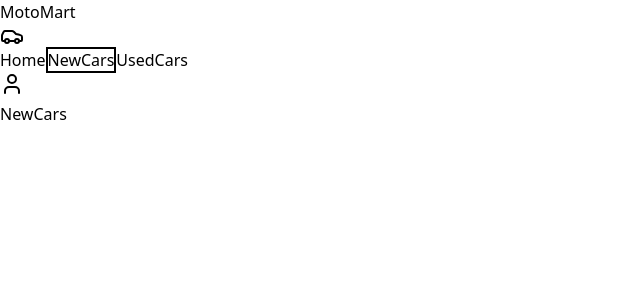
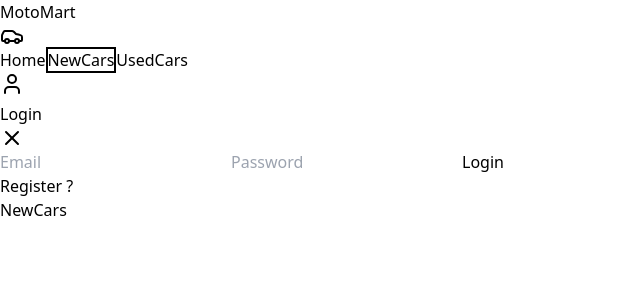
Before and after one commit to SiriSamala/CarStore-Project, a React (Vite) app in the folder Frontend/store-car/: page /newcars in a window 1280 px wide. Both pictures are taken after a click on the button 12 px from the left and 84 px from the top of the page. Shown: the top 300 px of the page, without its empty margins (0-640 px from the left). Built offline with nearby package versions, Linux system fonts and the light colour scheme.

Commit message:
Login and Register form added

```diff
--- a/Frontend/store-car/package.json
+++ b/Frontend/store-car/package.json
@@ -16,7 +16,8 @@
     "react-dom": "^18.3.1",
     "react-responsive-carousel": "^3.2.23",
     "react-router-dom": "^6.28.0",
-    "responsive-carousel": "^1.5.8"
+    "responsive-carousel": "^1.5.8",
+    "sonner": "^1.7.0"
   },
   "devDependencies": {
     "@eslint/js": "^9.13.0",
--- a/Frontend/store-car/src/components/Navbar.jsx
+++ b/Frontend/store-car/src/components/Navbar.jsx
@@ -1,9 +1,17 @@
-import {Link, NavLink} from "react-router-dom"
-import {Car, User} from "lucide-react"
+import { Link, NavLink } from "react-router-dom"
+import { Car, User, X } from "lucide-react"
+import { useRef, useState } from "react"
+import { Login, Register } from "../api/api"
 import React from 'react'
+import { toast } from "sonner"
 
 const Navbar = () => {
-
+    const [showLogin, setShowLogin] = useState(false)
+    const [showRegister, setShowRegister] = useState(false)
+    const emailRef = useRef('')
+    const passwordRef = useRef('')
+    const nameRef = useRef('')
+    const phoneRef = useRef('')
     const Linksdata = [
         {
             title: 'Home',
@@ -18,6 +26,78 @@ const Navbar = () => {
             path: '/usedcars'
         }
     ]
+
+    const handleLogin = async (e) => {
+        e.preventDefault()
+        const credentials = {
+            email: emailRef.current.value,
+            password: passwordRef.current.value
+        }
+        try {
+            const response = await Login(credentials)
+            const data = await JSON.stringify(response.data)
+            if (response.status === 200) {
+                // const token = response.data.token
+                toast.success("Login success")
+                setShowLogin(false)
+                // storeToken(token)
+                // if (token) {
+                //     const role = getRole()
+                //     if (role === "ADMIN") {
+                //         //navigate to dashboard
+                //         navigate('/admin/dashboard')
+                //     } else if (role === "USER") {
+                //         //navigate to products
+                //         navigate('/products')
+                //     }
+                // }
+            } else {
+                console.log("Login Error" + data)
+            }
+
+        } catch (error) {
+            console.error(error)
+        }
+
+        console.log(credentials)
+    }
+
+    const handleRegister = async (e) => {
+        e.preventDefault()
+        const credentials = {
+            name: nameRef.current.value,
+            phone: phoneRef.current.value,
+            email: emailRef.current.value,
+            password: passwordRef.current.value
+
+        }
+        try {
+            const response = await Register(credentials)
+            const data = await JSON.stringify(response.data)
+            if (response.status === 200) {
+                console.log("Signup Success" + data)
+                setShowRegister(false)
+                setShowLogin(true)
+            } else {
+                console.log("Signup Error" + data)
+            }
+
+        } catch (error) {
+            console.error(error)
+        }
+
+        console.log(credentials)
+    }
+
+    const switchAuth = () => {
+        if (showLogin) {
+            setShowLogin(false)
+            setShowRegister(true)
+        } else if (showRegister) {
+            setShowLogin(true)
+            setShowRegister(false)
+        }
+    }
 
     return (
         <>
@@ -43,12 +123,61 @@ const Navbar = () => {
                         ))
                         }
                     </div>
-                    <button className="h-8 w-8 flex justify-center items-center border-2 rounded-full border-black hover:border-blue-700 hover:text-blue-700 ml-4 shadow-md ">
-                    <User  />
+                    <button className="h-8 w-8 flex justify-center items-center border-2 rounded-full border-black hover:border-blue-700 hover:text-blue-700 ml-4 shadow-md " onClick={() => { setShowLogin(!showLogin) }} >
+                        <User />
                     </button>
                 </div>
+            </div>
+            {showLogin && (
+                <div className="absolute top-0 left-0 z-50 h-screen w-screen flex justify-center items-center bg-black/40 ">
+                    <div className='h-[55%] w-1/3 flex flex-col justify-center items-center bg-white shadow-2xl rounded-md'>
+                        <div className='h-full w-full flex flex-col justify-center items-center text-lg font-semibold gap-3'>
+                            <div className="h-[10%] w-[80%] flex flex-row justify-center items-center">
+                                <h1 className='w-1/2 text-left text-xl my-6 font-bold text-cyan-500'>Login</h1>
+                                <div className="w-1/2 flex justify-end items-center text-red-500 cursor-pointer" onClick={() => { setShowLogin(!showLogin) }}>
+                                    <X className="h-8 w-8 border-2 p-1  border-red-500 rounded-full  hover:bg-red-500 hover:text-white" />
+                                </div>
+                            </div>
+                            <form className='h-[60%] w-[80%] flex flex-col justify-center items-center gap-6' onSubmit={handleLogin}>
+                                <input ref={emailRef} type="email" name="" id="email" placeholder='Email' className='w-full shadow-sm outline-none bg-[#f5f5f7] border-b-2 border-transparent p-4 focus:shadow-lg focus:border-b-2 focus:border-cyan-400 rounded-lg' required />
+                                <input ref={passwordRef} type="password" name="" id="password" placeholder='Password' className='w-full shadow-sm outline-none bg-[#f5f5f7] border-b-2 border-transparent p-4 focus:shadow-lg focus:border-b-2 focus:border-cyan-400 rounded-lg' required />
+                                <button type="submit" className="w-full h-[3rem]  shadow-lg shadow-gray-400 hover:shadow-cyan-400 bg-cyan-500 text-white rounded-lg outline-none">Login</button>
+                            </form>
+                            <div className="h-[10%] w-[80%] flex justify-center items-start ">
+                                <p className="cursor-pointer text-cyan-500 hover:text-cyan-600" onClick={switchAuth}>Register ?</p>
+                            </div>
+                        </div>
+                    </div>
+                </div>
+            )
+            }
 
+            {showRegister && (
+                <div className="absolute top-0 left-0 z-50 h-screen w-screen flex justify-center items-center bg-black/40 ">
+                    <div className='h-[75%] w-1/3 flex flex-col justify-center items-center bg-white shadow-2xl rounded-md '>
+                        <div className='h-full w-full flex flex-col justify-center items-center text-lg font-semibold gap-4'>
+                            <div className="h-[10%] w-[80%] flex flex-row justify-center items-center">
+                                <h1 className='w-1/2 text-left text-xl my-6 font-bold text-sky-500'>Register</h1>
+                                <div className="w-1/2 flex justify-end items-center text-red-500 cursor-pointer" onClick={() => { setShowRegister(!showRegister) }}>
+                                    <X className="h-8 w-8 border-2 p-1  border-red-500 rounded-full  hover:bg-red-500 hover:text-white" />
                                 </div>
+                            </div>
+                            <form className='h-[70%] w-[80%] flex flex-col justify-center items-center gap-6' onSubmit={handleRegister}>
+                                <input ref={nameRef} type="text" name="" id="name" placeholder='Name' className='w-full shadow-sm outline-none bg-[#f5f5f7] border-b-2 border-transparent p-4 focus:shadow-lg focus:border-b-2 focus:border-sky-400 rounded-sm' required />
+                                <input ref={emailRef} type="email" name="" id="email" placeholder='Email' className='w-full shadow-sm outline-none bg-[#f5f5f7] border-b-2 border-transparent p-4 focus:shadow-lg focus:border-b-2 focus:border-sky-400 rounded-sm' required />
+                                <input ref={passwordRef} type="password" name="" id="password" placeholder='Password' className='w-full shadow-sm outline-none bg-[#f5f5f7] border-b-2 border-transparent p-4 focus:shadow-lg focus:border-b-2 focus:sky-purple-400 rounded-sm' required />
+                                <input ref={phoneRef} type="number" name="" id="phone" placeholder='Phone' className='w-full shadow-sm outline-none bg-[#f5f5f7] border-b-2 border-transparent p-4 focus:shadow-lg focus:border-b-2 focus:border-sky-400 rounded-sm' required />
+                                <button type="submit" className="w-full h-[3rem] shadow-lg shadow-gray-400 hover:shadow-sky-400 bg-sky-500 text-white rounded-sm outline-none">Register</button>
+                            </form>
+                            <div className="h-[10%] w-[80%] flex justify-center items-start">
+                                <p className="cursor-pointer text-sky-500 hover:text-sky-600" onClick={switchAuth}>Login ?</p>
+                            </div>
+                        </div>
+                    </div>
+                </div>
+            )
+            }
+
         </>
     )
 }
--- a/Frontend/store-car/src/components/UsedCarsCards.jsx
+++ b/Frontend/store-car/src/components/UsedCarsCards.jsx
@@ -16,7 +16,7 @@ const UsedCarsCards = ({ name, img, price }) => {
                             <p className=" font-sans  leading-relaxed text-inherit antialiased font-bold flex flex-row text-xl items-center">
                                 <IndianRupee className='h-5 w-6' /> 25,00,000
                             </p>
-                            <button className="hover:bg-sky-50 w-[50%] bg-neutral-50 font-bold text-blue-400 rounded p-2">
+                            <button className=" w-[50%] bg-sky-200 font-bold text-blue-500 hover:bg-blue-500 hover:text-white rounded-sm shadow-sm p-2">
                                 Order Now
                             </button>
                         </div>
```
Also changed, not shown: Frontend/store-car/src/api/api.js (+71 -0 lines), Frontend/store-car/src/components/UsedCarsCarousel.jsx (+7 -7 lines), 1 other file (tests, documents, lock files or other folders). Lines whose indentation alone changed are shown as unchanged.
